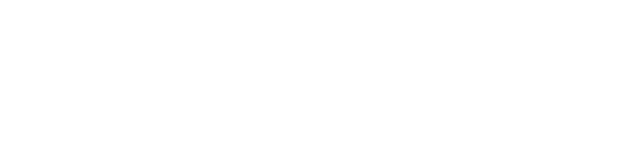
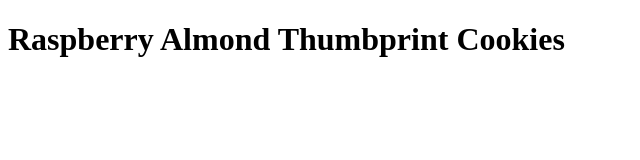
Before and after one commit to hneycmb/hneycmb.github.io, a plain HTML site: page recipes/thumbprint.html in a window 1280 px wide. Shown: the whole page, without its empty margins (0-640 px from the left). Drawn offline with Linux system fonts and the light colour scheme.

Commit message:
Add heading

```diff
--- a/recipes/thumbprint.html
+++ b/recipes/thumbprint.html
@@ -3,5 +3,7 @@
     <head>
         <meta charset="UTF-8">
     </head>
-    <body></body>
+    <body>
+        <h1>Raspberry Almond Thumbprint Cookies</h1>
+    </body>
 </html>
```
Also changed, not shown: recipes/crinkle.html (+3 -1 lines), recipes/snickerdoodles.html (+3 -1 lines).
